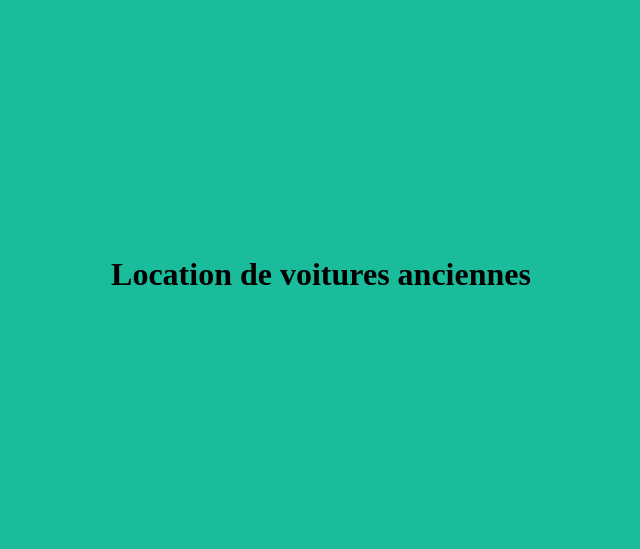
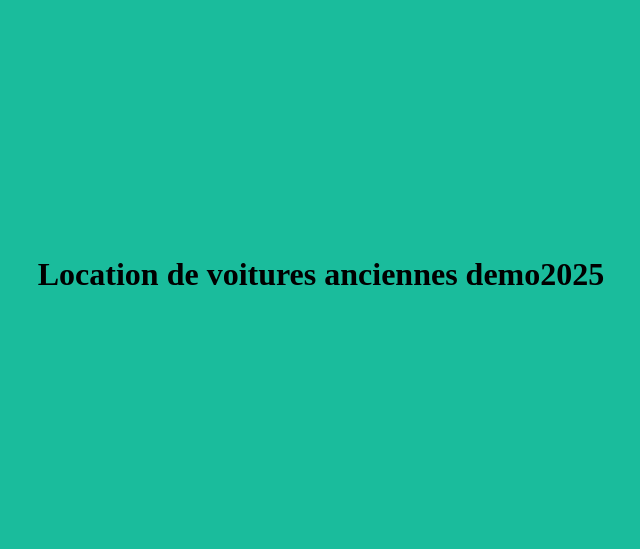
Before and after one commit to Samuel46446/locauto, a plain HTML site: page index.html in a window 1280 px wide. Shown: the part 18-567 px from the top of the page, without its empty margins (319-959 px from the left). Drawn offline with Linux system fonts and the light colour scheme.

Commit message:
changement titre

```diff
--- a/index.html
+++ b/index.html
@@ -6,6 +6,6 @@
         <link href="css/style.css" type="text/css" rel="stylesheet" media="screen"/>
     </head>
     <body class="bleu">
-        <h1 class="centre">Location de voitures anciennes</h1>
+        <h1 class="centre">Location de voitures anciennes demo2025</h1>
     </body>
 </html>
```
